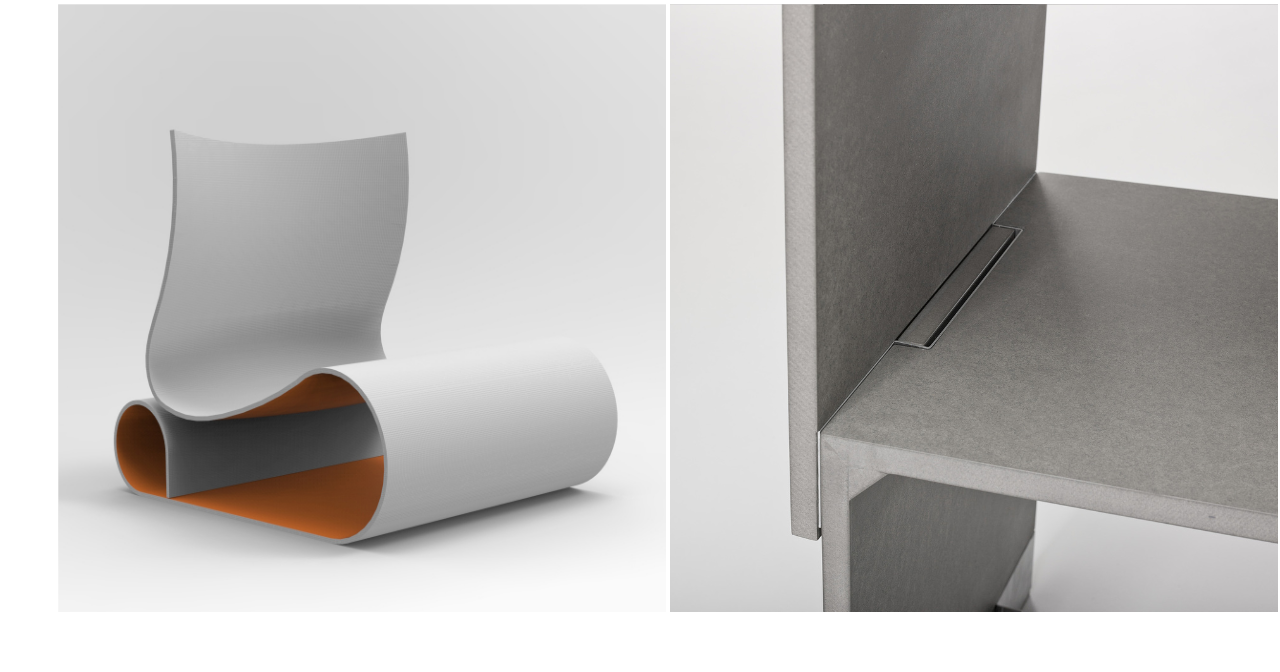
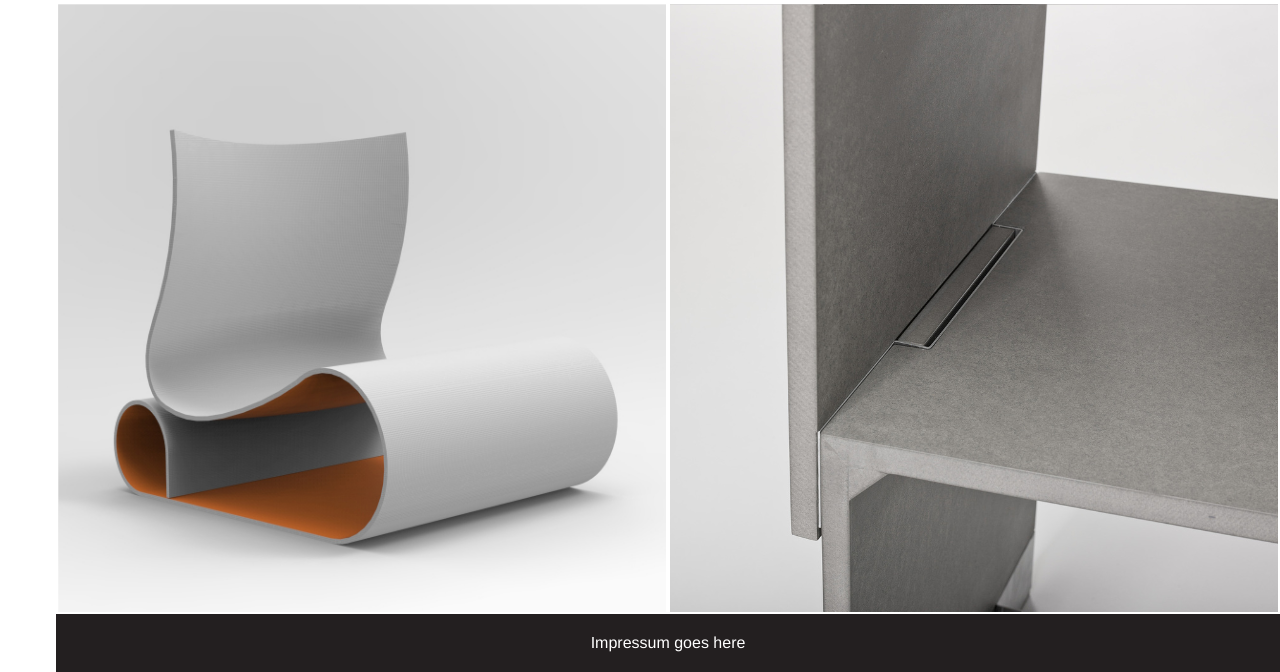
Before and after one commit to herrjemand/schlicht-moebel.de, a Jekyll site: the page built from index.html, in a window 1280 px wide. Shown: the part 2234-2906 px from the top of the page. Built offline with Jekyll 4.4.1, drawn with Linux system fonts in a browser that asks for light colours; before the commit the page ends 2848 px from its top, so only the background shows below that.

Commit message:
word-break: normal

```diff
--- a/css/app.css
+++ b/css/app.css
@@ -134,7 +134,7 @@
 }
 
 .schlicht-titlebox > * {
-    word-break: break-all;
+    word-break: normal;
 }
 
 .innercontainer > * {
--- a/index.html
+++ b/index.html
@@ -53,3 +53,8 @@
             </a>
     </div>
 </div>
+<div class="row">
+    <div class="medium-12 small-12 large-12 text-center schlicht-quote">
+        <p>Impressum goes here</p>
+    </div>
+</div>
```
